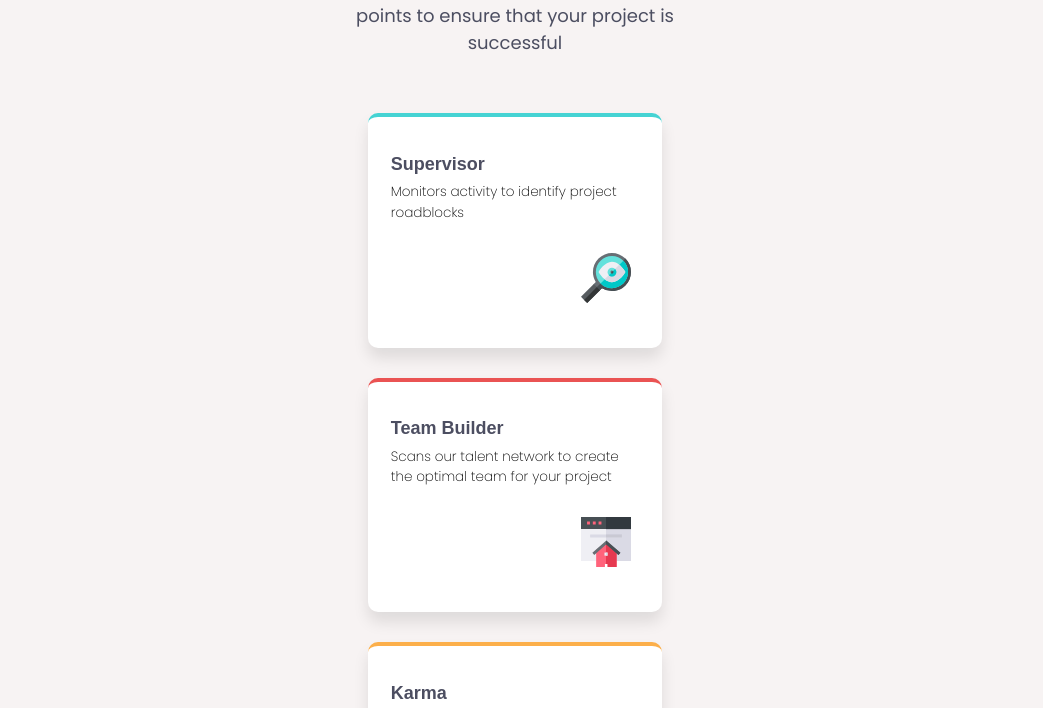
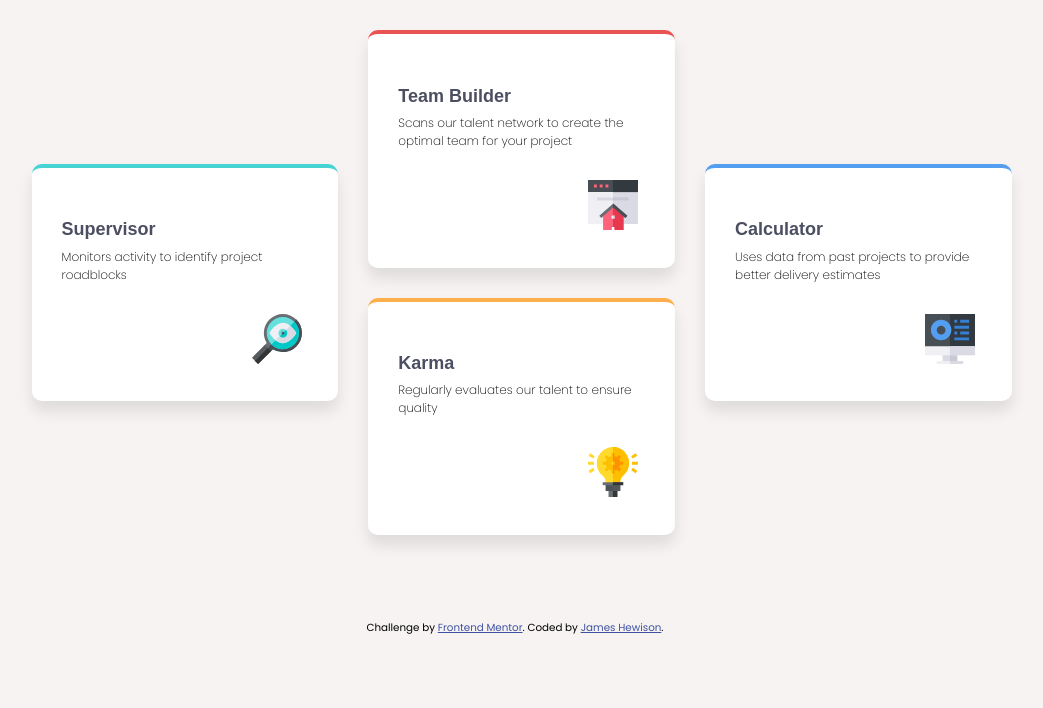
Before and after one commit to NorthernKnight87/four-card-feature-section-master, a plain HTML site: page four-card-feature-section-master/index.html in a window 1280 px wide. Shown: the part 153-861 px from the top of the page, without its empty margins (125-1168 px from the left). After the commit the page ends 823 px from the top, so only its background shows below. Drawn offline with Linux system fonts and the light colour scheme; files whose address does not match are found by name; a web font is replaced by a local one.

Commit message:
Added media queries for desktop

```diff
--- a/four-card-feature-section-master/index.css
+++ b/four-card-feature-section-master/index.css
@@ -91,12 +91,11 @@ h3 {
 }
 
 .feature_card img {
-    position: relative;
-    left: 150px;
-    top: 30px;
-    width: 50px;
+  position: relative;
+  left: 150px;
+  top: 30px;
+  width: 50px;
 }
-
 
 #supervisor_card {
   border-top: 4px solid hsl(180, 62%, 55%);
@@ -130,3 +129,63 @@ h3 {
 .attribution a {
   color: hsl(228, 45%, 44%);
 }
+
+@media only screen and (min-width: 768px) {
+
+  .page_intro {
+    margin: 1.5rem auto;
+  }
+
+  .page_intro p {
+    font-size: 0.75rem;
+    width: 100%;
+  }
+  .cards {
+    display: grid;
+    grid-template-areas: " supervisor team calculator "
+    "supervisor team calculator"
+    "supervisor karma calculator";
+    grid-template-columns: repeat(3, 100%);
+    grid-template-rows: repeat(3, auto);
+    justify-items: center;
+    padding: 1rem 2rem;
+    box-sizing: border-box;
+    margin: 0 auto;
+    margin-bottom: 1rem;
+    gap: 2rem;
+    width: 100%;
+    position: relative;
+    transform: translateX(-90%);
+  }
+
+  #supervisor_card {
+    grid-area: supervisor;
+    width: 100%;
+    margin-top: 0;
+  }
+
+  #team_card {
+    grid-area: team;
+    width: 100%;
+    margin-bottom: 0;
+  }
+
+  #karma_card {
+    grid-area: karma;
+    width: 100%;
+  }
+
+  #calculator_card {
+    grid-area: calculator;
+    width: 100%;
+    margin-top: 0;
+  }
+
+  .feature_card {
+    padding: 2rem 2rem 4.5rem 2rem;
+  }
+
+  .feature_card p {
+    font-size: 0.8rem;
+  }
+}
```
